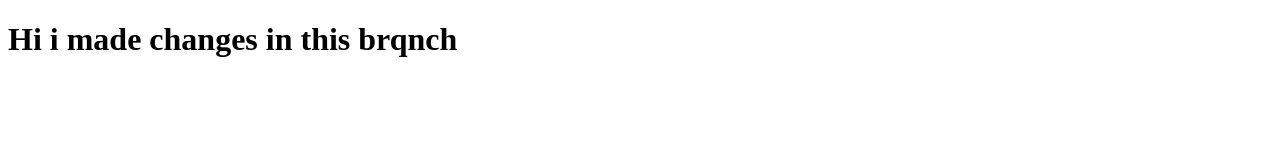
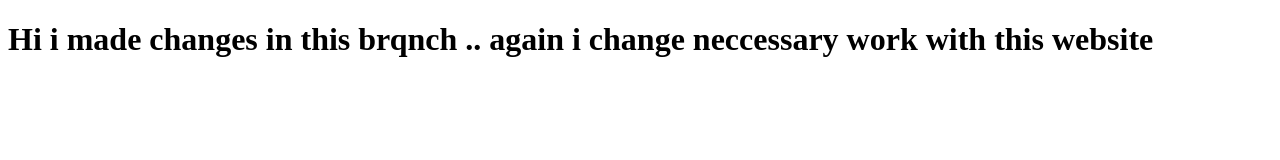
Before and after one commit to ARJUN0495/my-app, a plain HTML site: page index.html in a window 1280 px wide. Drawn offline with Linux system fonts and the light colour scheme.

Commit message:
changed in index.html

```diff
--- a/index.html
+++ b/index.html
@@ -7,6 +7,6 @@
     <title>Document</title>
 </head>
 <body>
-    <h1>Hi i made changes in this brqnch </h1>
+    <h1>Hi i made changes in this brqnch .. again i change neccessary work with this website </h1>
 </body>
 </html>
```
